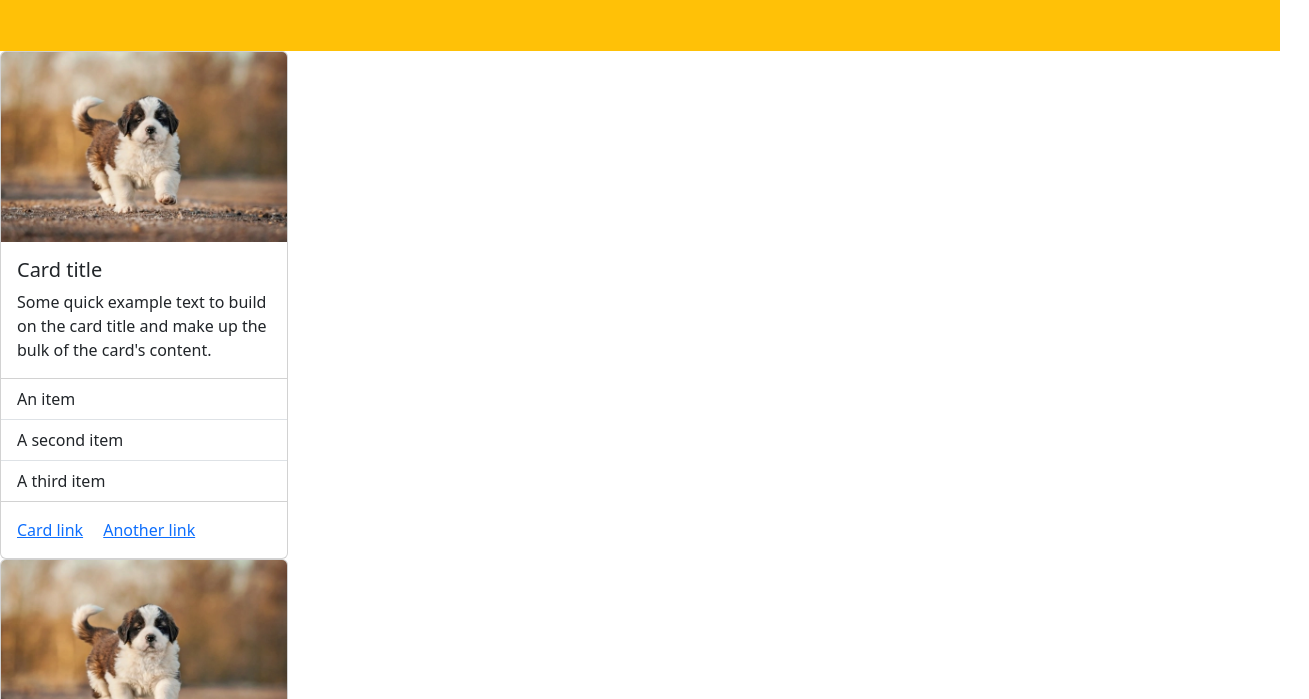
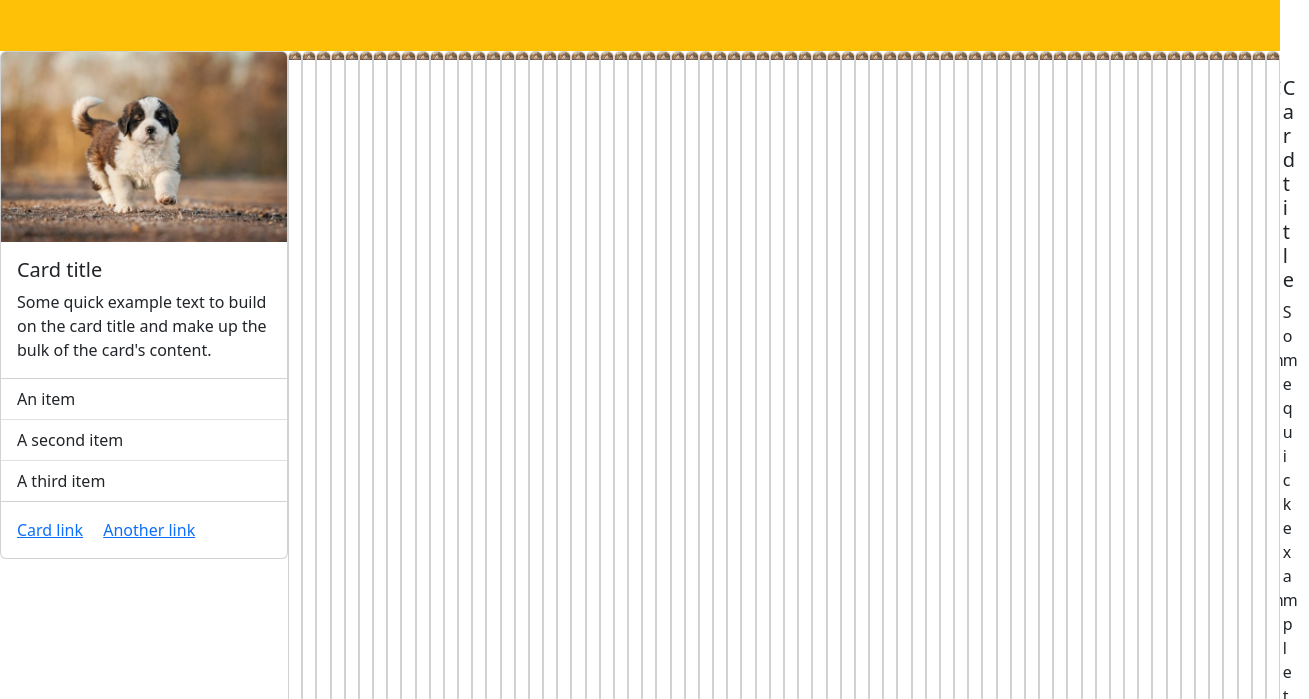
Before and after one commit to mspena14/DOM, a plain HTML site: page 02_EXTRACCIONEINSERCCIONDEATRIBUTOSALDOM/index.html in a window 1280 px wide. Shown: the part 101-800 px from the top of the page, 1309 px wide, since content can reach past the window. Drawn offline with nearby package versions, Linux system fonts and the light colour scheme.

Commit message:
Final clase

```diff
--- a/02_EXTRACCIONEINSERCCIONDEATRIBUTOSALDOM/index.html
+++ b/02_EXTRACCIONEINSERCCIONDEATRIBUTOSALDOM/index.html
@@ -15,7 +15,7 @@
     <header>
 
     </header>
-    <main class="">
+    <main class="d-flex justify-content-center flex-grap">
         <section>
             <section class="card" style="width: 18rem;">
                 <img src="./public/image/sanbernadoperro.webp"
```
